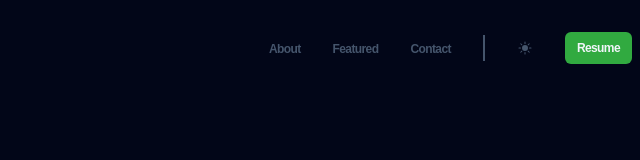
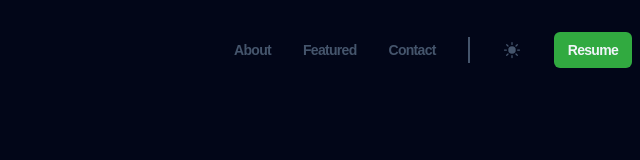
Before and after one commit to JohnReyGimenez/Portfolio, a website built with Vite: page index.html in a window 1280 px wide. Shown: the whole page, without its empty margins (640-1280 px from the left). Built offline with nearby package versions, Linux system fonts and the light colour scheme; a web font is replaced by a local one.

Commit message:
added size change for header above 1024 px

```diff
--- a/styles/components/header.css
+++ b/styles/components/header.css
@@ -72,7 +72,21 @@
 }
 
 /* Lg */
-/* @media (min-width: 1024px) {} */
+@media (min-width: 1024px) {
+    .header__link {
+        font-size: var(--size-sm);
+    }
+
+
+    .header__sun {
+        width: var(--size-xL);
+        height: var(--size-xL);
+    }
+
+    .header__resume {
+        font-size: var(--size-sm);
+    }
+}
 
 /* xL */
 /* @media (min-width: 1280px) {} */
--- a/styles/style.css
+++ b/styles/style.css
@@ -14,19 +14,19 @@
 
     --size-xxs: 0.5rem;
     --size-xs: 0.75rem;
-    --size-sm: 0.075rem;
+    --size-sm: 0.875rem;
     --size-base: 1rem;
     --size-L: 1.125rem;
     --size-xL: 1.25rem;
-    --size-2Xl: 1.5rem;
-    --size-3Xl: 1.875rem;
-    --size-4Xl: 2.25rem;
-    --size-5Xl: 3rem;
-    --size-6Xl: 3.75rem;
-    --size-7Xl: 4.5rem;
-    --size-8Xl: 6rem;
-    --size-9Xl: 8rem;
-    --size-10Xl: 10rem;
+    --size-2xl: 1.5rem;
+    --size-3xl: 1.875rem;
+    --size-4xl: 2.25rem;
+    --size-5xl: 3rem;
+    --size-6xl: 3.75rem;
+    --size-7xl: 4.5rem;
+    --size-8xl: 6rem;
+    --size-9xl: 8rem;
+    --size-10xl: 10rem;
 
 }
 
```
